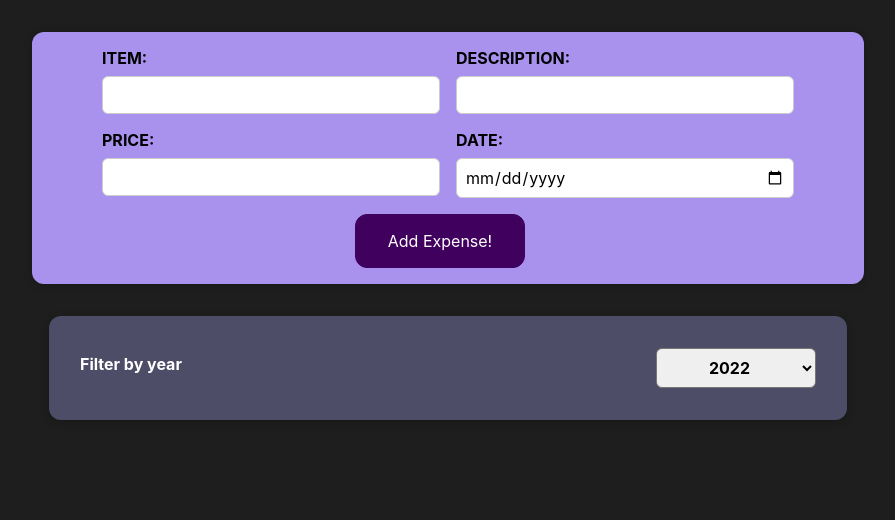
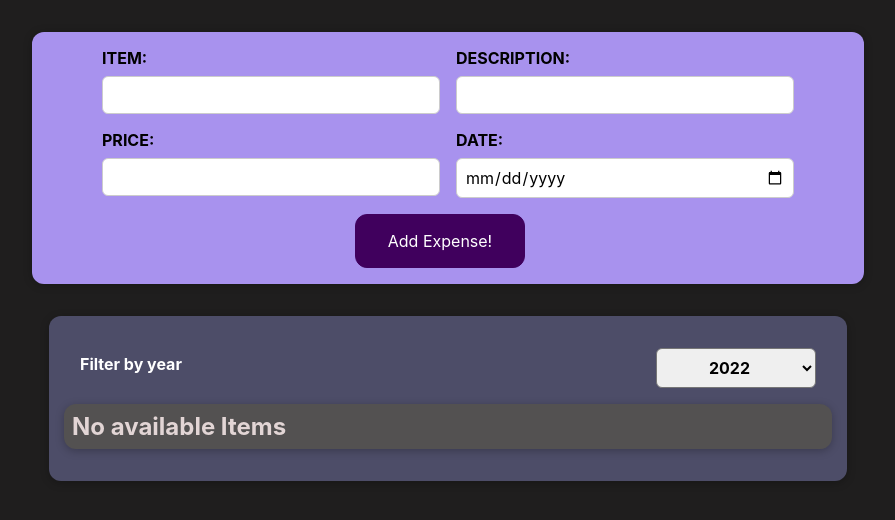
Before and after one commit to SubjectZero0/Max_React_course, a React (Create React App) app in the folder my_expenses/: page / in a window 1280 px wide. Shown: the top 520 px of the page, without its empty margins (192-1087 px from the left). Built offline with nearby package versions, Linux system fonts and the light colour scheme.

Commit message:
Adds a no-expense JSX snippet for empty years

```diff
--- a/my_expenses/src/Components/ExpenseComponents/Expenses.js
+++ b/my_expenses/src/Components/ExpenseComponents/Expenses.js
@@ -1,8 +1,11 @@
 import "./Expenses.css";
+import "./ExpenseItem.css";
 import Card from "../UI/Card";
 import ExpenseItem from "./ExpenseItem";
 import ExpensesFilter from "../ExpenseFilterComponents/ExpensesFilter";
 import { useState } from "react";
+
+//--------------------------------------------------------------------
 
 function Expenses(props) {
 	//state Hook. Initializes on 2022
@@ -13,15 +16,22 @@ function Expenses(props) {
 		setYear(chosenYearFilter);
 	};
 
+	//filters all the expenses to the chosen year
 	const filterExpenses = props.items.filter((expense) => String(expense.date.getFullYear()) === year);
+
+	let expenseItemContent = <h2 className="expense-item">No available Items</h2>;
+
+	if (filterExpenses.length > 0) {
+		expenseItemContent = filterExpenses.map((expense) => (
+			<ExpenseItem key={expense.id} item={expense.item} description={expense.description} price={expense.price} date={expense.date} />
+		));
+	}
 
 	return (
 		<div>
 			<Card className="expenses">
 				<ExpensesFilter onChangeYear={changeYear} />
-				{filterExpenses.map((expense) => (
-					<ExpenseItem key={expense.id} item={expense.item} description={expense.description} price={expense.price} date={expense.date} />
-				))}
+				{expenseItemContent}
 			</Card>
 		</div>
 	);
--- a/my_expenses/src/Components/ExpenseFilterComponents/ExpensesFilter.js
+++ b/my_expenses/src/Components/ExpenseFilterComponents/ExpensesFilter.js
@@ -9,6 +9,7 @@ const ExpensesFilter = (props) => {
 
 	const filterHandler = (event) => {
 		//event handler. onChange of chosen year, set state and send the data to Expenses.js
+
 		const chosenYear = event.target.value;
 		setFilterYear(chosenYear);
 		props.onChangeYear(chosenYear); //this function sends the year to parent component Expenses.js
```
